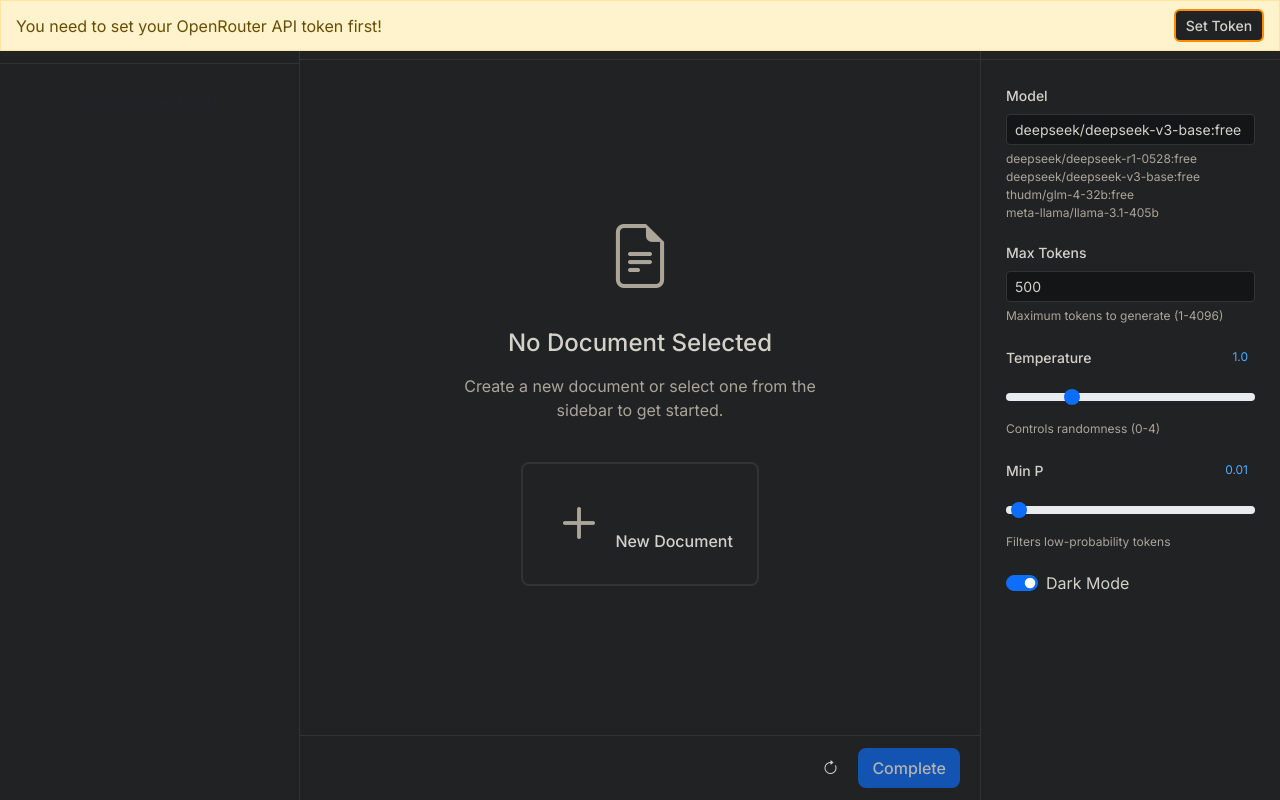
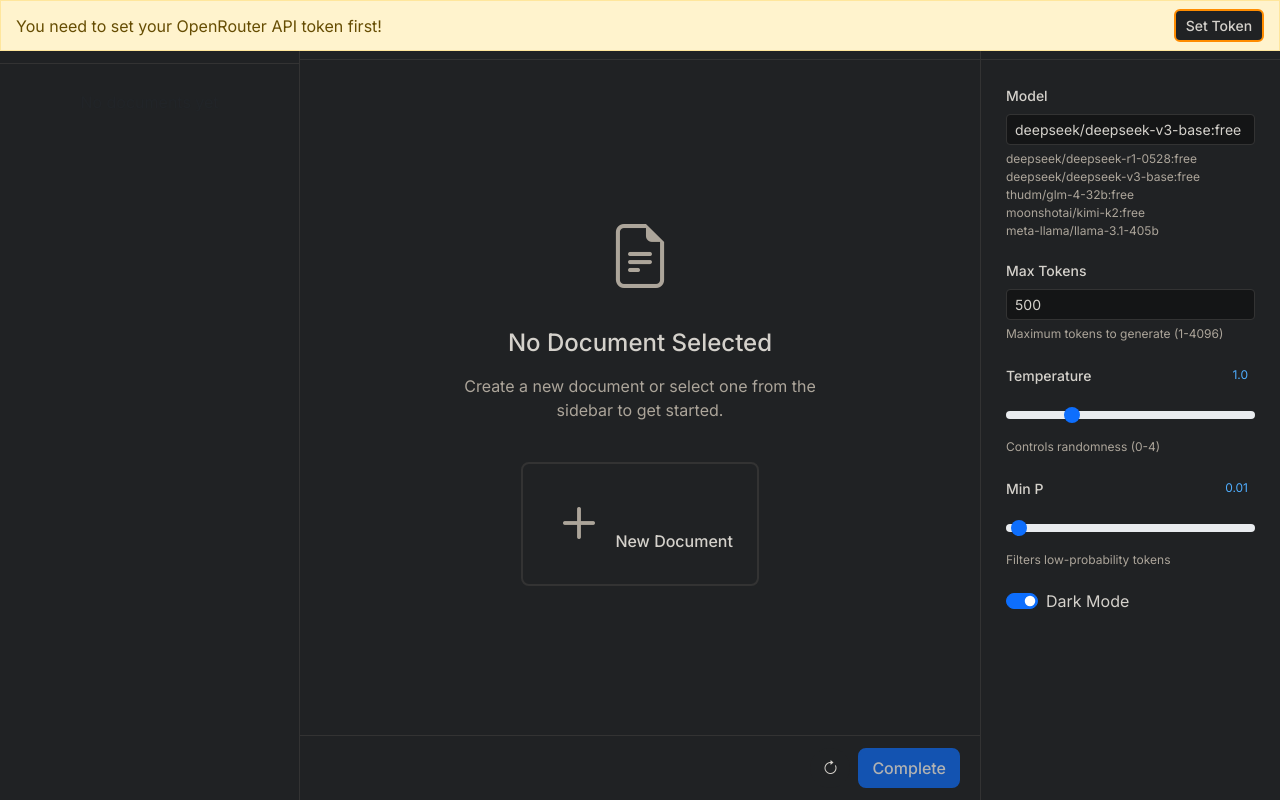
Before and after one commit to lyramakesmusic/text-completion-webui, a Flask app: page / in a window 1280 px wide. Run offline with Flask 3, Linux system fonts and the light colour scheme; data that the repository does not hold is empty; some libraries are stand-ins or nearby versions.

Commit message:
add k2 to suggested models list

```diff
--- a/templates/index.html
+++ b/templates/index.html
@@ -1060,7 +1060,7 @@
                         <label for="model" class="form-label">Model</label>
                         <input type="text" class="form-control form-control-sm" id="model" name="model" value="{{ config.model }}" required>
                         <div class="form-text">
-                            deepseek/deepseek-r1-0528:free<br>deepseek/deepseek-v3-base:free<br>thudm/glm-4-32b:free<br>meta-llama/llama-3.1-405b
+                            deepseek/deepseek-r1-0528:free<br>deepseek/deepseek-v3-base:free<br>thudm/glm-4-32b:free<br>moonshotai/kimi-k2:free<br>meta-llama/llama-3.1-405b
                         </div>
                     </div>
 
```
